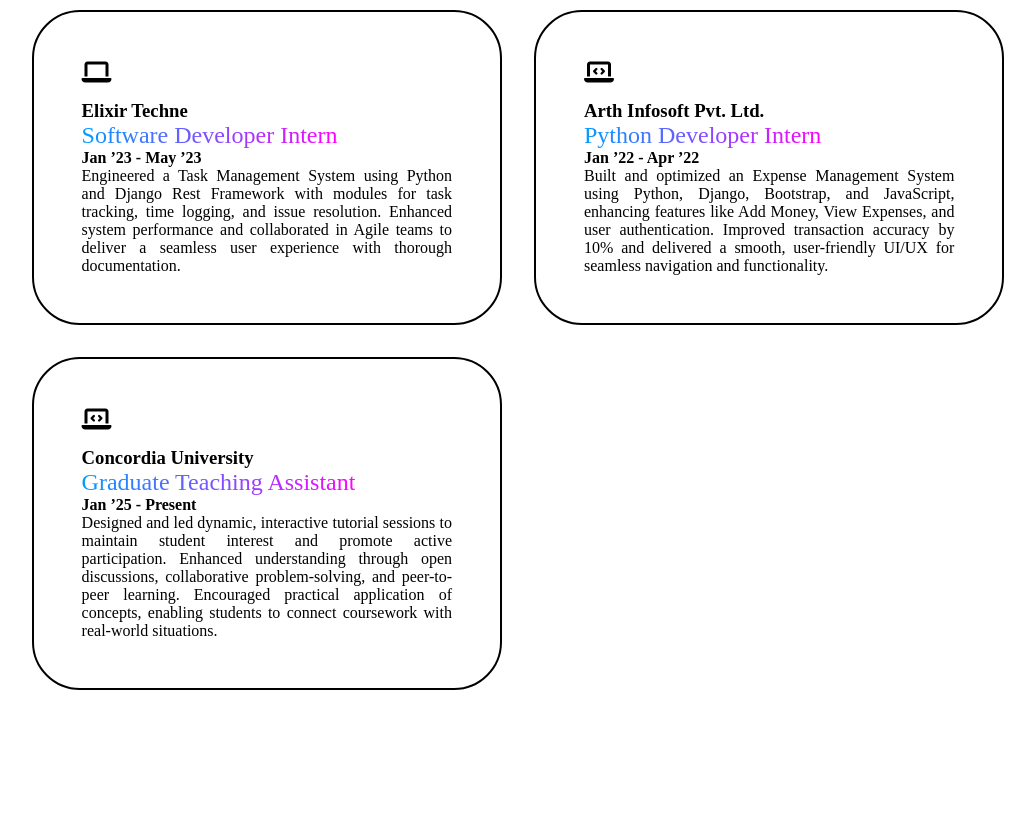
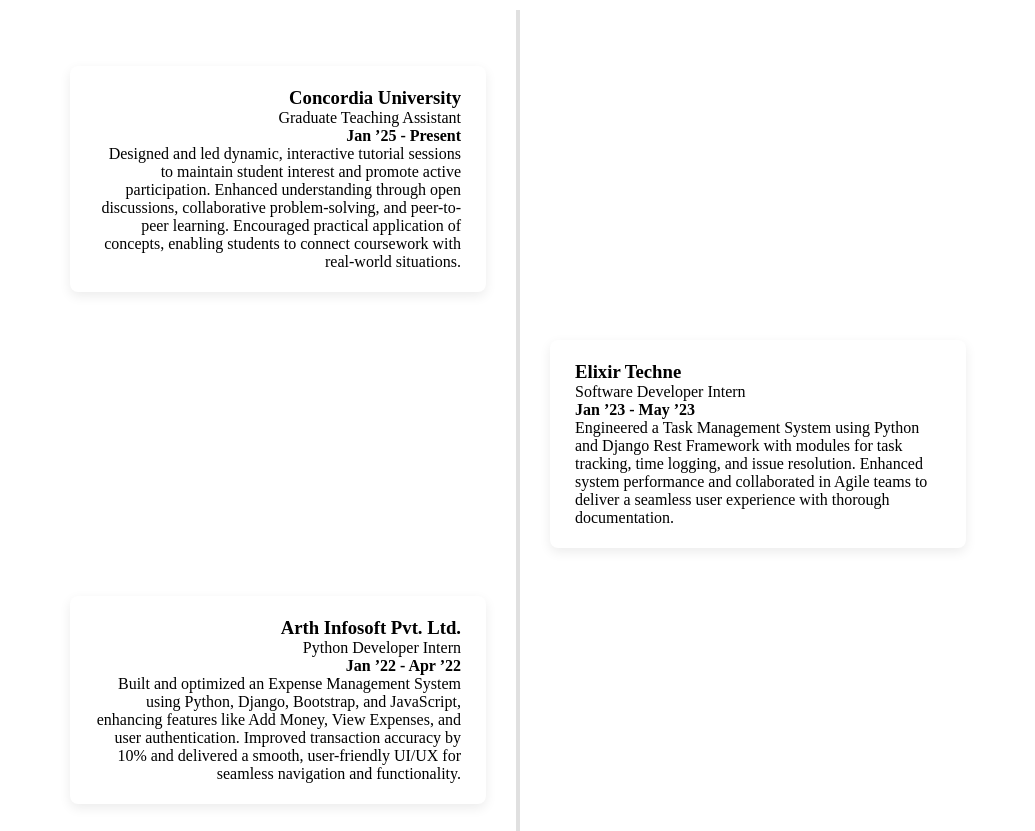
Before and after one commit to shahdevshree/Portfolio, a plain HTML site: page index.html in a window 1280 px wide. Shown: the part 2100-2931 px from the top of the page, without its empty margins (122-1157 px from the left). Drawn offline with nearby package versions, Linux system fonts and the light colour scheme.

Commit message:
Refined experience section

```diff
--- a/index.html
+++ b/index.html
@@ -128,11 +128,23 @@
 
       <section id="experience" class="experience">
         <h2 class="section-title">Experience</h2>
-        <div class="experience-info">
-            <div class="grid">
 
-                <div class="grid-card">
-                    <i class="fa-solid fa-laptop"></i>
+        <div class="timeline">
+            <div class="timeline-item">
+                <!-- <div class="timeline-icon"><i class="fa-solid fa-laptop-code"></i></div> -->
+                <div class="timeline-content">
+                  <h3>Concordia University</h3>
+                  <span>Graduate Teaching Assistant</span>
+                  <h4>Jan ’25 - Present</h4>
+                  <p>Designed and led dynamic, interactive tutorial sessions to maintain student interest and promote active participation.
+                  Enhanced understanding through open discussions, collaborative problem-solving, and peer-to-peer learning.
+                  Encouraged practical application of concepts, enabling students to connect coursework with real-world situations.</p>
+                </div>
+              </div>
+
+          <div class="timeline-item">
+            <!-- <div class="timeline-icon"><i class="fa-solid fa-laptop"></i></div> -->
+            <div class="timeline-content">
               <h3>Elixir Techne</h3>
               <span>Software Developer Intern</span>
               <h4>Jan ’23 - May ’23</h4>
@@ -140,9 +152,11 @@
               time logging, and issue resolution. Enhanced system performance and collaborated in Agile teams to deliver a
               seamless user experience with thorough documentation.</p>
             </div>
+          </div>
 
-                <div class="grid-card">
-                    <i class="fa-solid fa-laptop-code"></i>
+          <div class="timeline-item">
+            <!-- <div class="timeline-icon"><i class="fa-solid fa-laptop-code"></i></div> -->
+            <div class="timeline-content">
               <h3>Arth Infosoft Pvt. Ltd.</h3>
               <span>Python Developer Intern</span>
               <h4>Jan ’22 - Apr ’22</h4>
@@ -150,20 +164,9 @@
               like Add Money, View Expenses, and user authentication. Improved transaction accuracy by 10% and
               delivered a smooth, user-friendly UI/UX for seamless navigation and functionality.</p>
             </div>
-
-                <div class="grid-card">
-                    <i class="fa-solid fa-laptop-code"></i>
-                    <h3>Concordia University</h3>
-                    <span>Graduate Teaching Assistant</span>
-                    <h4>Jan ’25 - Present</h4>
-                    <p>Designed and led dynamic, interactive tutorial sessions to maintain student interest and promote active participation.
-                        Enhanced understanding through open discussions, collaborative problem-solving, and peer-to-peer learning.
-                        Encouraged practical application of concepts, enabling students to connect coursework with real-world situations.</p>
           </div>
 
-            </div>
 
-            <!-- <img src="image.jpg" alt=""> -->
         </div>
       </section>
 
--- a/style.css
+++ b/style.css
@@ -350,6 +350,70 @@ section{
     color: transparent;
 }
 
+/* Timeline Container */
+.timeline {
+    position: relative;
+    margin: 3rem auto;
+    padding: 2rem 0;
+    width: 100%;
+    max-width: 960px;
+  }
+
+  /* Vertical center line */
+  .timeline::before {
+    content: '';
+    position: absolute;
+    top: 0;
+    bottom: 0;
+    left: 50%;
+    width: 4px;
+    background-color: #e0e0e0;
+    transform: translateX(-50%);
+    z-index: 0;
+  }
+
+  /* Timeline item container */
+  .timeline-item {
+    position: relative;
+    width: 50%;
+    padding: 1.5rem 2rem;
+    box-sizing: border-box;
+    transition: transform 0.3s ease;
+  }
+
+  .timeline-item:nth-child(odd) {
+    left: 0;
+    text-align: right;
+  }
+
+  .timeline-item:nth-child(even) {
+    left: 50%;
+    text-align: left;
+  }
+
+
+  /* Content box */
+  .timeline-content {
+    background-color: #ffffff;
+    padding: 1.25rem 1.5rem;
+    border-radius: 0.5rem;
+    box-shadow: 0 4px 12px rgba(0, 0, 0, 0.08);
+    position: relative;
+    z-index: 1;
+    transition: all 0.3s ease;
+    border: 1px solid transparent;
+  }
+
+  /* Hover effects */
+  .timeline-item:hover .timeline-content {
+   background: linear-gradient(to right, #009dff, #ff00ff);
+    color: white;
+    transform: scale(1.05);
+    box-shadow: 0 6px 12px rgba(0,0,0,0.2);
+  }
+
+
+
 ::-webkit-scrollbar{
     width: 20px;
 }
```
Lines whose indentation alone changed are shown as unchanged.
